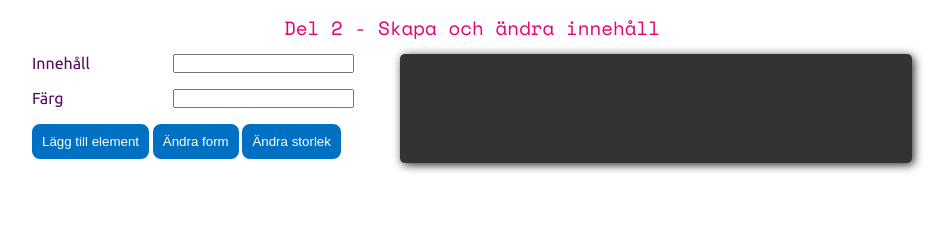
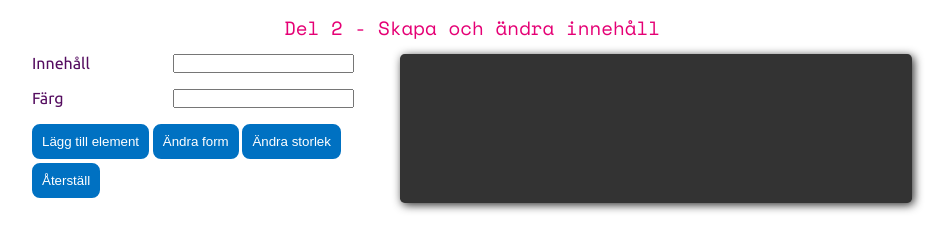
Before and after one commit to reza-lashkari/gik339-ht23, a plain HTML site: page del2/index.html in a window 1280 px wide. Shown: the part 122-372 px from the top of the page, without its empty margins (168-1120 px from the left). Drawn offline with nearby package versions, Linux system fonts and the light colour scheme.

Commit message:
change form

```diff
--- a/del2/index.html
+++ b/del2/index.html
@@ -19,7 +19,7 @@
       <div>
         <h2 class="sub">Del 2 - Skapa och ändra innehåll</h2>
         <div class="flex">
-          <div class="settings">
+          <form id="settings" class="settings">
             <div class="input-group">
               <label class="input-label" for="content">Innehåll</label>
               <input class="input-field" type="text" id="content" name="content" />
@@ -31,7 +31,8 @@
             <button id="addElement">Lägg till element</button>
             <button id="changeShape">Ändra form</button>
             <button id="changeSize">Ändra storlek</button>
-          </div>
+            <button type="reset">Återställ</button>
+          </form>
           <div id="output"></div>
         </div>
       </div>
```
